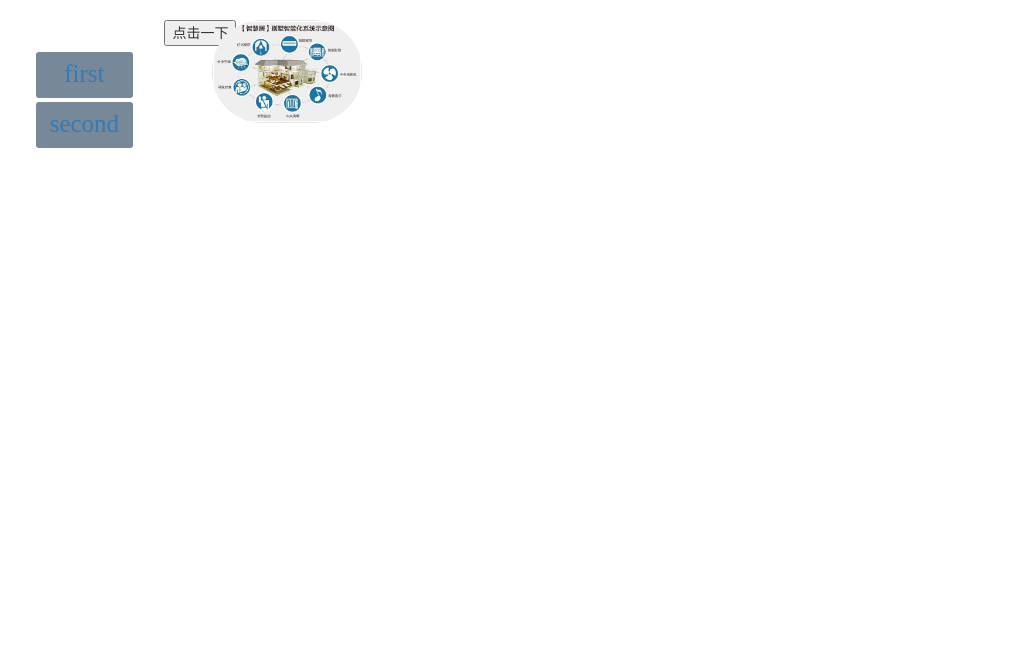
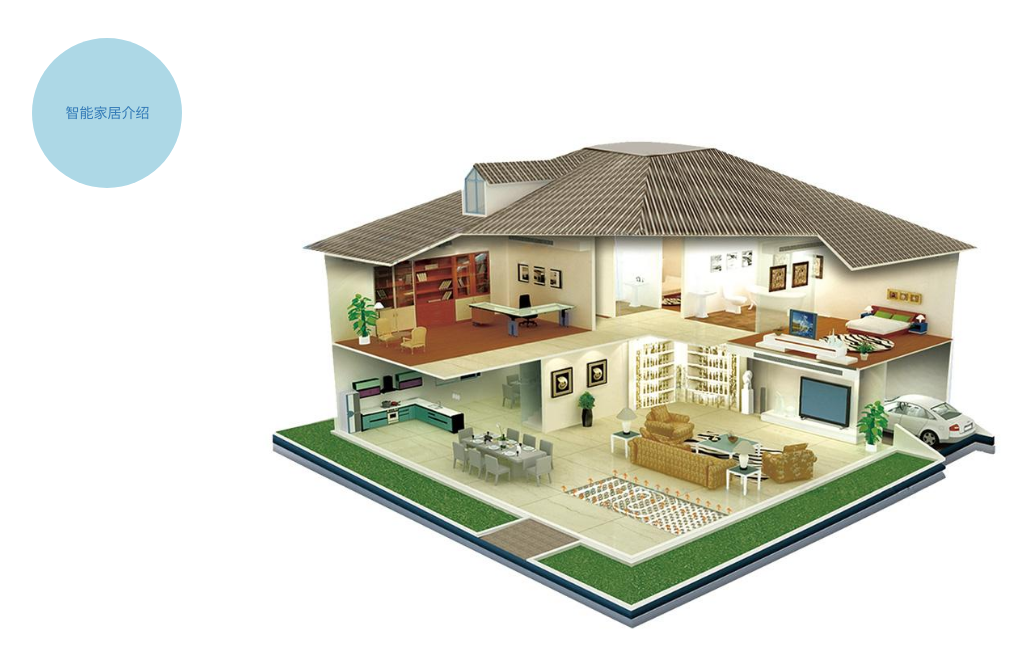
Before and after one commit to cc123king/AI_GL, a Flask app: page /index in a window 1280 px wide. Shown: the part 52-720 px from the top of the page, without its empty margins (6-1033 px from the left). Run offline with Flask 2, Linux system fonts and the light colour scheme; some libraries are stand-ins or nearby versions.

Commit message:
modified txt_file

```diff
--- a/templates/index.html
+++ b/templates/index.html
@@ -46,7 +46,7 @@
                     <a href="/" class="dropdown-toggle"  data-toggle="dropdown" id="lg">登录/注册</a>
                     <ul class="dropdown-menu" aria-labelledby="lg">
                         <li><a href="/login" target="_blank">登录</a></li>
-                        <li><a href="/register">注册</a></li>
+                        <li><a href="/register">修改密码</a></li>
                     </ul>
                 </li>
                 {% endif %}
@@ -56,44 +56,56 @@
 </div>
 {% endblock %}
 {% block content %}
-<div class="menu_left">
-    <ul class="menu">
-        <li id="first_hover">
-            <a href="/">first</a>
-                   </li>
-        <li>
-            <a href="/">second</a>
-        </li>
-    </ul>
-
+<div id='btn_2'>
+    <a href="/read2/1">智能家居介绍</a>
 </div>
-<div style="width: 200px;text-align: center;">
-    <button style="position:fixed;z-index:2;">点击一下</button>
-    <div style="width:300px;">
-    <img src="{{url_for('static',filename='picture/btn_1.jpeg')}}" alt="btn_1" style="border-radius:50px;line-height: 50px;position:absolute;z-index:4;width: 150px;height:auto;max-width: 100%;max-height: 100%;">\
-    </div>
-
+<div>
+    <img usemap="#gn" usemap="gn"  id='btn_1' src="../static/picture/btn_2.jpeg" alt="">
+    <map id='gn' name="gn">
+        <area shape="circle" coords="200,300,30" target="_self" href="/" alt='首页'>
+    </map>
 </div>
- <ul id="first_menu" style="display: none">
-                <li><a href="/read2/1" >智能家居介绍</a></li>
-                <li><a href="/read2/2">物联网相关</a></li>
-            </ul>
 
 <script>
-    $('#first_hover').mouseover(function () {
-        $("#first_menu").attr("style","diplay:block");
-        $("#first_menu").mouseover(function(){
-            $("#first_menu").attr("style","diplay:block");
-            $("#first_hover").mouseout(function () {
-                $("#first_menu").mouseout(function(){
-                    $("#first_menu").hide()
-                })
-
-                });
-
-            })
-    });
-
+var btn = document.getElementById('btn_1');
+btn.style.width='60%';
+btn.style.marginLeft='20%';
+btn.style.marginTop='-8%';
+btn.style.zIndex='-3';
+btn.style.position='fixed';
+var img_1 = document.getElementById('gn');
+s=(btn)=>{
+    var imgW = btn.naturalWidth;
+    var imgH = btn.naturalHeight;
+    var imgw = btn.width;
+    var imgh = btn.height;
+    var W_cs = imgw/imgW;
+    var H_cs = imgh/imgH;
+    var x=[];
+    for (var i = 0;i<img_1.children.length;i++){
+        x.push(img_1.children[i].getAttribute('coords'));
+    };
+    console.log(x);
+    var c = x[0].split(',');
+    console.log(c);
+    var z=[];
+    for (var i=0;i<img_1.children.length;i++){
+        for(var j=0;j<x[i].split(',').length;j++){
+            z.push(x[i].split(',')[j]);
+        };
+    };
+    console.log(c[0]);
+    console.log(imgW);
+    var btn_3 = document.getElementById('btn_2');
+    btn_3.style.margin='3%';
+    btn_3.style.borderRadius='150px';
+    btn_3.style.lineHeight='150px';
+    btn_3.style.height='150px';
+    btn_3.style.width='150px';
+    btn_3.style.textAlign='center';
+    btn_3.style.backgroundColor='lightblue';
+}
+s(btn);
 </script>
 {% endblock %}
 <script src="//cdnjs.cloudflare.com/ajax/libs/jquery/1.12.4/jquery.min.js"></script>
--- a/templates/txt.html
+++ b/templates/txt.html
@@ -6,7 +6,10 @@
 <div>
     <h1 style="text-align:center">{{filename1}}</h1>
 </div>
-<div class="comtainer ">
+<div style='width:30%;margin-left:20%;' id='content_txt' class="comtainer ">
     {{text1}}
 </div>
 {% endblock %}
+<div>
+    <p>power by 李金 Lijin</p>
+</div>
```
Also changed, not shown: static/picture/btn_2.jpeg (added), static/picture/yzm.jpg.
